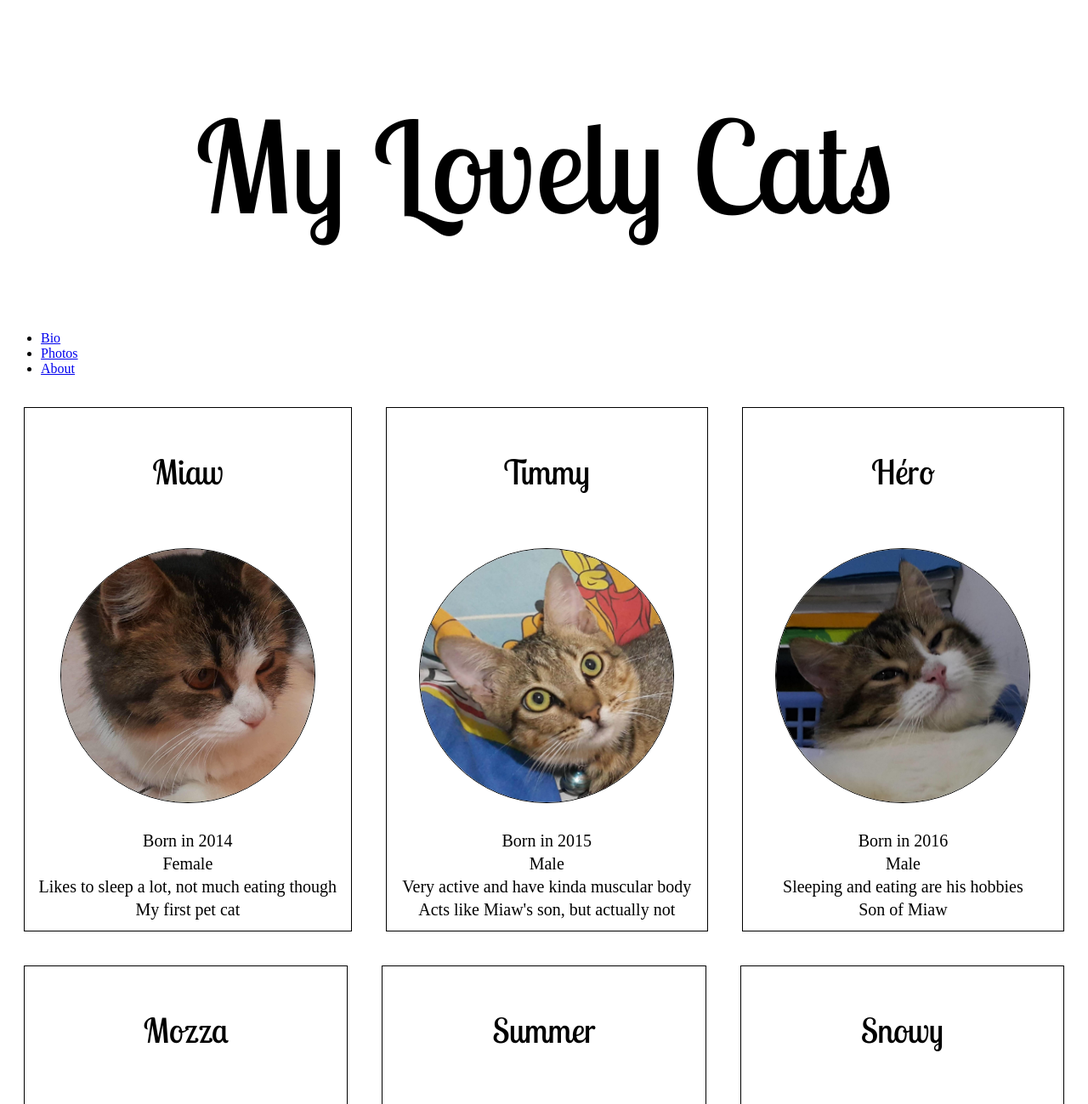
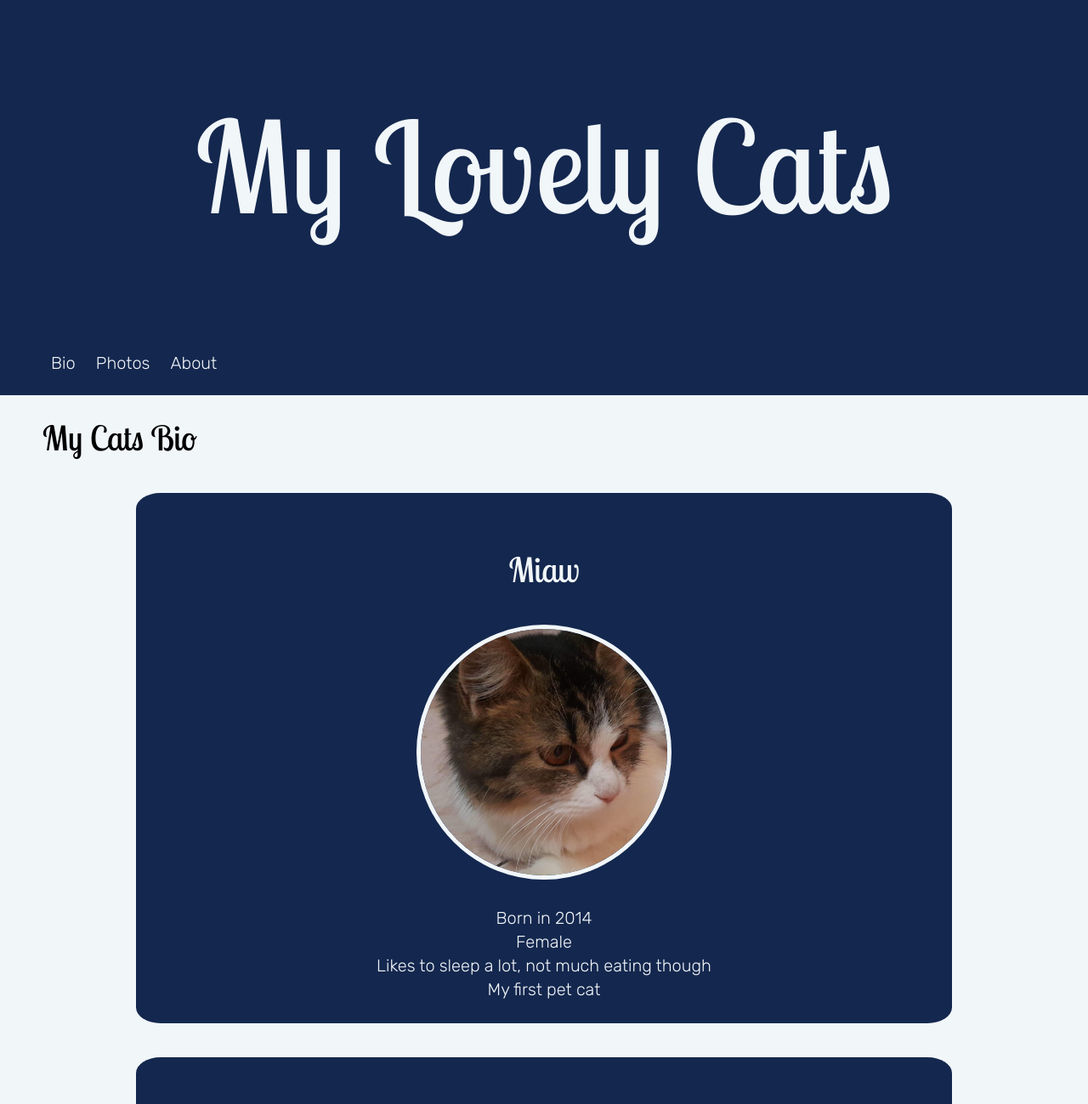
Before and after one commit to aditya-f/my-cats-web-project, a plain HTML site: page index.html in a window 1280 px wide. Shown: the top 1299 px of the page at 85% size. Drawn offline with Linux system fonts and the light colour scheme.

Commit message:
Color change and added a new section

```diff
--- a/assets/style.css
+++ b/assets/style.css
@@ -1,17 +1,57 @@
 /* https://colorhunt.co/palette/226680 */
 
 @import url('https://fonts.googleapis.com/css2?family=Lobster+Two&display=swap');
+@import url('https://fonts.googleapis.com/css2?family=Rubik:wght@300&display=swap');
+
+html {
+  /* scroll-behavior: smooth; */
+  background-color: #14274e;
+  margin: 0;
+  padding: 0;
+}
 
 * {
   box-sizing: border-box;
 }
 
-header h1 {
+body {
+  background-color: #f1f6f9;
+  font-family: "Rubik", monospace;
+  color: black;
+  margin: 0;
+  padding: 0;
+}
+
+#top-title {
+  background-color: #14274e;
+  margin: 0;
+}
+
+#title {
   font-family: "Lobster Two", sans-serif;
   font-weight: 400;
   font-size: 150px;
   text-align: center;
+  color: #f1f6f9;
 }
+
+nav {
+  padding: 10px;
+  background-color: #14274e;
+  margin: auto;
+}
+
+nav a {
+  color: #f1f6f9;
+  text-decoration: none;
+}
+
+nav li{
+  display: inline;
+  padding: 10px;
+  font-size: 20px;
+}
+
 
 main {
   font-size: 20px;
@@ -23,25 +63,46 @@ h3 {
   font-size: 40px;
 }
 
+main header {
+  margin: 25px;
+}
+
+.sub-title {
+  text-align: left;
+  margin: 25px 25px 20px 50px;
+}
+
 .cat-face {
   width: 300px;
   border-radius: 50%;
-  border: 1px solid black;
-  margin: 25px;
+  border: 5px solid #f1f6f9;
 }
 
 .cat-row {
   display: flex;
+  flex-wrap: wrap;
   /* border: 1px solid black; */
-
 }
 
 .cat-card {
-  flex-grow: 1;
-  margin: 20px;
+  flex-basis: 30%;
+  margin: 20px auto;
   text-align: center;
-  border: 1px solid black;
-  padding: 10px;
+  /* border: 1px solid black; */
+  color: #f1f6f9;
+  padding: 25px;
+  background-color: #14274e;
+  border-radius: 3%;
+}
+
+.img-card {
+  flex-basis: 40%;
+  margin: 20px auto;
+  text-align: center;
+  color: #f1f6f9;
+  padding: 0px;
+  background-color: #14274e;
+  border-radius: 3%;
 }
 
 table {
@@ -51,4 +112,33 @@ table {
 
 footer {
   text-align: center;
+  margin: 25px;
+  padding: 25px;
 }
+
+figure img {
+  width: 750px;
+  border-radius: 3%;
+  margin: 5px;
+}
+
+article p {
+  text-align: justify;
+  margin: 50px;
+}
+
+@media screen and (max-width: 1350px) {
+  .cat-card {
+    flex-basis: 75%;
+  }
+}
+
+@media screen and (max-width: 409px) {
+  nav {
+    width: 50%;
+  }
+
+  nav li {
+    display: grid;
+  }
+}
--- a/index.html
+++ b/index.html
@@ -7,7 +7,7 @@
   </head>
 
   <body>
-    <header>
+    <header id="top-title">
       <h1 id="title">My Lovely Cats</h1>
       <nav>
         <ul>
@@ -20,8 +20,8 @@
     <main>
       <div id="content">
         <article id="bio">
-          <!-- <img src="https://drive.google.com/uc?export=view&id=15jdMHSh5bsWTh7wvSGxJF6NMVfaU4q4Z"> -->
-          <section class="cat-row">
+          <h3 class="sub-title">My Cats Bio</h3>
+          <div class="cat-row">
             <div class="cat-card">
               <header>
                 <h3>Miaw</h3>
@@ -101,7 +101,7 @@
                 </table>
               </section>
             </div>
-          </section>
+          </div>
           <section class="cat-row">
             <div class="cat-card">
               <header>
@@ -183,8 +183,30 @@
             </div>
           </section>
         </article>
-        <article id="photos"></article>
-        <article id="about"></article>
+        <article id="photos">
+          <!-- <h3 class="sub-title">Photos of My Cats</h3>
+          <div class="cat-row">
+            <div class="img-card">
+              <figure>
+                <img src="assets/picts/sample.jpg" alt="Photo of my cat, H&#233;ro">
+                <figcaption>H&#233;ro sleeping</figcaption>
+              </figure>
+            </div>
+            <div class="img-card">
+              <figure>
+                <img src="assets/picts/sample.jpg" alt="">
+              </figure>
+            </div>
+          </div> -->
+        </article>
+        <article id="about">
+          <h3 class="sub-title">About This Page</h3>
+          <p>
+            I created this page in order to complete Dicoding's Basic Web
+            Programming course and also to make something about my pet cats that
+            will be memorable to me.
+          </p>
+        </article>
       </div>
     </main>
     <footer>
```
Also changed, not shown: 1 other file.
